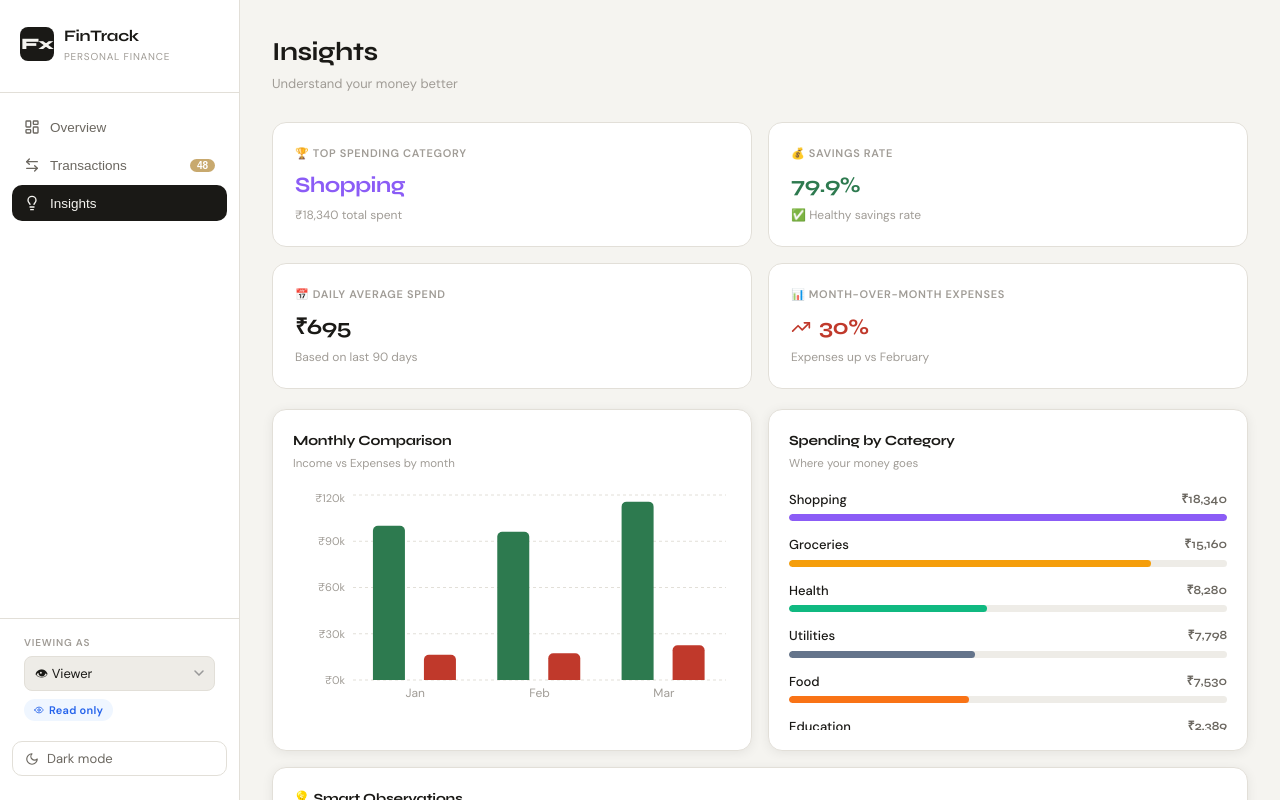
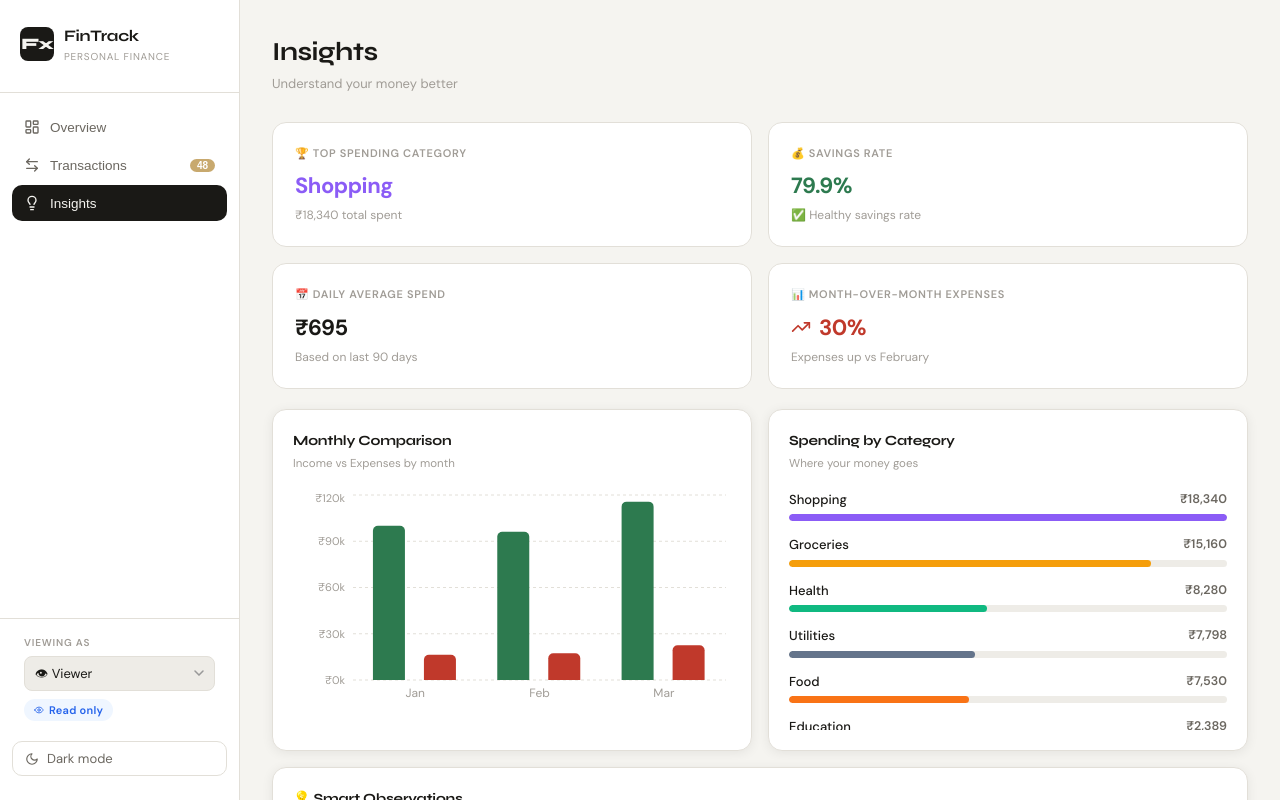
Before and after one commit to prajna-17/finance-dashboard, a React (Create React App) app: page / in a window 1280 px wide. Both pictures are taken after a click on the button "Insights". Shown: the top 800 px of the page. Built offline with nearby package versions, Linux system fonts and the light colour scheme.

Commit message:
fixed fonts accordingly

```diff
--- a/src/components/Insights.jsx
+++ b/src/components/Insights.jsx
@@ -1,11 +1,23 @@
 import React, { useMemo } from "react";
 import {
-  BarChart, Bar, XAxis, YAxis, CartesianGrid, Tooltip,
-  ResponsiveContainer, Cell
+  BarChart,
+  Bar,
+  XAxis,
+  YAxis,
+  CartesianGrid,
+  Tooltip,
+  ResponsiveContainer,
+  Cell,
 } from "recharts";
 import { useApp } from "../context/AppContext";
 import { categoryColors, monthlyData } from "../data/mockData";
-import { TrendingUp, TrendingDown, Zap, Target, AlertTriangle } from "lucide-react";
+import {
+  TrendingUp,
+  TrendingDown,
+  Zap,
+  Target,
+  AlertTriangle,
+} from "lucide-react";
 
 const fmt = (v) => `₹${Number(v).toLocaleString("en-IN")}`;
 
@@ -13,9 +25,18 @@ const CustomTooltip = ({ active, payload, label }) => {
   if (!active || !payload?.length) return null;
   return (
     <div className="tooltip-custom" style={{ padding: "10px 14px" }}>
-      <div style={{ fontWeight: 600, marginBottom: 4, fontSize: 13 }}>{label}</div>
-      {payload.map(p => (
-        <div key={p.name} style={{ fontSize: 12.5, color: p.fill || "var(--text)", marginBottom: 2 }}>
+      <div style={{ fontWeight: 600, marginBottom: 4, fontSize: 13 }}>
+        {label}
+      </div>
+      {payload.map((p) => (
+        <div
+          key={p.name}
+          style={{
+            fontSize: 12.5,
+            color: p.fill || "var(--text)",
+            marginBottom: 2,
+          }}
+        >
           {p.name}: {fmt(p.value)}
         </div>
       ))}
@@ -26,12 +47,18 @@ const CustomTooltip = ({ active, payload, label }) => {
 export default function Insights() {
   const { transactions } = useApp();
 
-  const expenses = useMemo(() => transactions.filter(t => t.type === "expense"), [transactions]);
-  const incomes = useMemo(() => transactions.filter(t => t.type === "income"), [transactions]);
+  const expenses = useMemo(
+    () => transactions.filter((t) => t.type === "expense"),
+    [transactions],
+  );
+  const incomes = useMemo(
+    () => transactions.filter((t) => t.type === "income"),
+    [transactions],
+  );
 
   const categoryTotals = useMemo(() => {
     const map = {};
-    expenses.forEach(t => {
+    expenses.forEach((t) => {
       map[t.category] = (map[t.category] || 0) + Math.abs(t.amount);
     });
     return Object.entries(map)
@@ -42,11 +69,17 @@ export default function Insights() {
   const topCategory = categoryTotals[0];
   const totalExpenses = expenses.reduce((s, t) => s + Math.abs(t.amount), 0);
   const totalIncome = incomes.reduce((s, t) => s + t.amount, 0);
-  const savingsRate = totalIncome > 0 ? (((totalIncome - totalExpenses) / totalIncome) * 100).toFixed(1) : 0;
+  const savingsRate =
+    totalIncome > 0
+      ? (((totalIncome - totalExpenses) / totalIncome) * 100).toFixed(1)
+      : 0;
 
   const mar = monthlyData[2];
   const feb = monthlyData[1];
-  const momChange = (((mar.expenses - feb.expenses) / feb.expenses) * 100).toFixed(1);
+  const momChange = (
+    ((mar.expenses - feb.expenses) / feb.expenses) *
+    100
+  ).toFixed(1);
   const momInc = (((mar.income - feb.income) / feb.income) * 100).toFixed(1);
 
   const maxVal = categoryTotals[0]?.value || 1;
@@ -63,53 +96,123 @@ export default function Insights() {
       <div className="insights-grid">
         <div className="insight-card" style={{ animationDelay: "0.05s" }}>
           <div className="insight-label">🏆 Top Spending Category</div>
-          <div className="insight-value" style={{ color: topCategory ? categoryColors[topCategory.name] : "var(--text)" }}>
+          <div
+            className="insight-value"
+            style={{
+              color: topCategory
+                ? categoryColors[topCategory.name]
+                : "var(--text)",
+            }}
+          >
             {topCategory?.name || "—"}
           </div>
-          <div className="insight-note">{topCategory ? `₹${topCategory.value.toLocaleString("en-IN")} total spent` : "No data"}</div>
+          <div className="insight-note">
+            {topCategory
+              ? `₹${topCategory.value.toLocaleString("en-IN")} total spent`
+              : "No data"}
+          </div>
         </div>
 
         <div className="insight-card" style={{ animationDelay: "0.1s" }}>
           <div className="insight-label">💰 Savings Rate</div>
-          <div className="insight-value" style={{ color: Number(savingsRate) > 20 ? "var(--green)" : "var(--red)" }}>
+          <div
+            className="insight-value"
+            style={{
+              color: Number(savingsRate) > 20 ? "var(--green)" : "var(--red)",
+            }}
+          >
             {savingsRate}%
           </div>
           <div className="insight-note">
-            {Number(savingsRate) > 20 ? "✅ Healthy savings rate" : "⚠️ Consider saving more"}
+            {Number(savingsRate) > 20
+              ? "✅ Healthy savings rate"
+              : "⚠️ Consider saving more"}
           </div>
         </div>
 
         <div className="insight-card" style={{ animationDelay: "0.15s" }}>
           <div className="insight-label">📅 Daily Average Spend</div>
-          <div className="insight-value">₹{Number(dailyAvg).toLocaleString("en-IN")}</div>
+          <div className="insight-value">
+            ₹{Number(dailyAvg).toLocaleString("en-IN")}
+          </div>
           <div className="insight-note">Based on last 90 days</div>
         </div>
 
         <div className="insight-card" style={{ animationDelay: "0.2s" }}>
           <div className="insight-label">📊 Month-over-Month Expenses</div>
-          <div className="insight-value" style={{ color: Number(momChange) > 0 ? "var(--red)" : "var(--green)", display: "flex", alignItems: "center", gap: 8 }}>
-            {Number(momChange) > 0 ? <TrendingUp size={20} /> : <TrendingDown size={20} />}
+          <div
+            className="insight-value"
+            style={{
+              color: Number(momChange) > 0 ? "var(--red)" : "var(--green)",
+              display: "flex",
+              alignItems: "center",
+              gap: 8,
+            }}
+          >
+            {Number(momChange) > 0 ? (
+              <TrendingUp size={20} />
+            ) : (
+              <TrendingDown size={20} />
+            )}
             {Math.abs(momChange)}%
           </div>
           <div className="insight-note">
-            {Number(momChange) > 0 ? `Expenses up vs February` : `Expenses down vs February`}
+            {Number(momChange) > 0
+              ? `Expenses up vs February`
+              : `Expenses down vs February`}
           </div>
         </div>
       </div>
 
-      <div style={{ display: "grid", gridTemplateColumns: "1fr 1fr", gap: 16, marginBottom: 16 }}>
+      <div
+        style={{
+          display: "grid",
+          gridTemplateColumns: "1fr 1fr",
+          gap: 16,
+          marginBottom: 16,
+        }}
+      >
         <div className="card">
           <div className="chart-title">Monthly Comparison</div>
           <div className="chart-sub">Income vs Expenses by month</div>
           <ResponsiveContainer width="100%" height={220}>
-            <BarChart data={monthlyData} barGap={4} margin={{ top: 5, right: 5, bottom: 0, left: 0 }}>
-              <CartesianGrid strokeDasharray="3 3" stroke="var(--border)" vertical={false} />
-              <XAxis dataKey="month" tick={{ fontSize: 12, fill: "var(--text3)" }} axisLine={false} tickLine={false} />
-              <YAxis tick={{ fontSize: 11, fill: "var(--text3)" }} axisLine={false} tickLine={false}
-                tickFormatter={(v) => `₹${(v / 1000).toFixed(0)}k`} />
+            <BarChart
+              data={monthlyData}
+              barGap={4}
+              margin={{ top: 5, right: 5, bottom: 0, left: 0 }}
+            >
+              <CartesianGrid
+                strokeDasharray="3 3"
+                stroke="var(--border)"
+                vertical={false}
+              />
+              <XAxis
+                dataKey="month"
+                tick={{ fontSize: 12, fill: "var(--text3)" }}
+                axisLine={false}
+                tickLine={false}
+              />
+              <YAxis
+                tick={{ fontSize: 11, fill: "var(--text3)" }}
+                axisLine={false}
+                tickLine={false}
+                tickFormatter={(v) => `₹${(v / 1000).toFixed(0)}k`}
+              />
               <Tooltip content={<CustomTooltip />} />
-              <Bar dataKey="income" name="Income" fill="var(--green)" radius={[5, 5, 0, 0]} maxBarSize={32} />
-              <Bar dataKey="expenses" name="Expenses" fill="var(--red)" radius={[5, 5, 0, 0]} maxBarSize={32} />
+              <Bar
+                dataKey="income"
+                name="Income"
+                fill="var(--green)"
+                radius={[5, 5, 0, 0]}
+                maxBarSize={32}
+              />
+              <Bar
+                dataKey="expenses"
+                name="Expenses"
+                fill="var(--red)"
+                radius={[5, 5, 0, 0]}
+                maxBarSize={32}
+              />
             </BarChart>
           </ResponsiveContainer>
         </div>
@@ -119,10 +222,25 @@ export default function Insights() {
           <div className="chart-sub">Where your money goes</div>
           <div style={{ maxHeight: 240, overflowY: "auto" }}>
             {categoryTotals.map((cat, i) => (
-              <div key={cat.name} className="spending-bar-item" style={{ animationDelay: `${i * 0.06}s` }}>
+              <div
+                key={cat.name}
+                className="spending-bar-item"
+                style={{ animationDelay: `${i * 0.06}s` }}
+              >
                 <div className="bar-label-row">
-                  <span style={{ fontSize: 13, fontWeight: 500 }}>{cat.name}</span>
-                  <span style={{ fontSize: 12.5, color: "var(--text2)", fontFamily: "Syne, sans-serif", fontWeight: 600 }}>
+                  <span style={{ fontSize: 13, fontWeight: 500 }}>
+                    {cat.name}
+                  </span>
+                  <span
+                    style={{
+                      fontSize: 12.5,
+                      color: "var(--text2)",
+                      fontFamily: "DM Sans, sans-serif",
+                      fontWeight: 600,
+                      fontVariantNumeric: "tabular-nums",
+                    }}
+                  >
+                    {" "}
                     ₹{cat.value.toLocaleString("en-IN")}
                   </span>
                 </div>
@@ -142,40 +260,93 @@ export default function Insights() {
       </div>
 
       <div className="card">
-        <div className="chart-title" style={{ marginBottom: 16 }}>💡 Smart Observations</div>
+        <div className="chart-title" style={{ marginBottom: 16 }}>
+          💡 Smart Observations
+        </div>
         <div style={{ display: "flex", flexDirection: "column", gap: 12 }}>
           {topCategory && (
-            <div style={{ display: "flex", gap: 12, padding: "14px", background: "var(--bg2)", borderRadius: 10 }}>
-              <Zap size={18} color="var(--accent)" style={{ flexShrink: 0, marginTop: 1 }} />
+            <div
+              style={{
+                display: "flex",
+                gap: 12,
+                padding: "14px",
+                background: "var(--bg2)",
+                borderRadius: 10,
+              }}
+            >
+              <Zap
+                size={18}
+                color="var(--accent)"
+                style={{ flexShrink: 0, marginTop: 1 }}
+              />
               <div>
-                <div style={{ fontSize: 13.5, fontWeight: 600, marginBottom: 3 }}>Highest category: {topCategory.name}</div>
+                <div
+                  style={{ fontSize: 13.5, fontWeight: 600, marginBottom: 3 }}
+                >
+                  Highest category: {topCategory.name}
+                </div>
                 <div style={{ fontSize: 12.5, color: "var(--text2)" }}>
-                  You've spent ₹{topCategory.value.toLocaleString("en-IN")} on {topCategory.name.toLowerCase()} — that's {((topCategory.value / totalExpenses) * 100).toFixed(1)}% of your total expenses.
+                  You've spent ₹{topCategory.value.toLocaleString("en-IN")} on{" "}
+                  {topCategory.name.toLowerCase()} — that's{" "}
+                  {((topCategory.value / totalExpenses) * 100).toFixed(1)}% of
+                  your total expenses.
                 </div>
               </div>
             </div>
           )}
           {Number(momChange) > 10 && (
-            <div style={{ display: "flex", gap: 12, padding: "14px", background: "var(--red-bg)", borderRadius: 10 }}>
-              <AlertTriangle size={18} color="var(--red)" style={{ flexShrink: 0, marginTop: 1 }} />
+            <div
+              style={{
+                display: "flex",
+                gap: 12,
+                padding: "14px",
+                background: "var(--red-bg)",
+                borderRadius: 10,
+              }}
+            >
+              <AlertTriangle
+                size={18}
+                color="var(--red)"
+                style={{ flexShrink: 0, marginTop: 1 }}
+              />
               <div>
-                <div style={{ fontSize: 13.5, fontWeight: 600, marginBottom: 3 }}>Spending increased this month</div>
+                <div
+                  style={{ fontSize: 13.5, fontWeight: 600, marginBottom: 3 }}
+                >
+                  Spending increased this month
+                </div>
                 <div style={{ fontSize: 12.5, color: "var(--text2)" }}>
-                  Your expenses went up by {momChange}% compared to last month. Consider reviewing discretionary spending.
+                  Your expenses went up by {momChange}% compared to last month.
+                  Consider reviewing discretionary spending.
                 </div>
               </div>
             </div>
           )}
-          <div style={{ display: "flex", gap: 12, padding: "14px", background: Number(savingsRate) > 20 ? "var(--green-bg)" : "var(--red-bg)", borderRadius: 10 }}>
-            <Target size={18} color={Number(savingsRate) > 20 ? "var(--green)" : "var(--red)"} style={{ flexShrink: 0, marginTop: 1 }} />
+          <div
+            style={{
+              display: "flex",
+              gap: 12,
+              padding: "14px",
+              background:
+                Number(savingsRate) > 20 ? "var(--green-bg)" : "var(--red-bg)",
+              borderRadius: 10,
+            }}
+          >
+            <Target
+              size={18}
+              color={Number(savingsRate) > 20 ? "var(--green)" : "var(--red)"}
+              style={{ flexShrink: 0, marginTop: 1 }}
+            />
             <div>
-              <div style={{ fontSize: 13.5, fontWeight: 600, marginBottom: 3 }}>Savings rate: {savingsRate}%</div>
+              <div style={{ fontSize: 13.5, fontWeight: 600, marginBottom: 3 }}>
+                Savings rate: {savingsRate}%
+              </div>
               <div style={{ fontSize: 12.5, color: "var(--text2)" }}>
                 {Number(savingsRate) > 30
                   ? "Great job! You're saving more than 30% of your income. Keep it up."
                   : Number(savingsRate) > 20
-                  ? "You're saving 20–30% — solid financial habit. Try to push toward 30%."
-                  : "Aim for at least 20% savings rate. Small daily cuts add up quickly."}
+                    ? "You're saving 20–30% — solid financial habit. Try to push toward 30%."
+                    : "Aim for at least 20% savings rate. Small daily cuts add up quickly."}
               </div>
             </div>
           </div>
--- a/src/index.css
+++ b/src/index.css
@@ -61,6 +61,7 @@ body,
 
 body {
   font-family: "DM Sans", sans-serif;
+  font-variant-numeric: tabular-nums;
   background: var(--bg);
   color: var(--text);
   font-size: 14px;
@@ -401,7 +402,7 @@ body {
 }
 
 .stat-value {
-  font-family: "Syne", sans-serif;
+  font-family: "DM Sans", sans-serif;
   font-size: 28px;
   font-weight: 700;
   letter-spacing: -1px;
@@ -620,7 +621,7 @@ body {
 }
 
 .amount-cell {
-  font-family: "Syne", sans-serif;
+  font-family: "DM Sans", sans-serif;
   font-weight: 600;
   font-size: 14px;
 }
@@ -796,6 +797,8 @@ body {
 
 /* ---- Insights ---- */
 .insights-grid {
+  font-variant-numeric: tabular-nums;
+
   display: grid;
   grid-template-columns: repeat(2, 1fr);
   gap: 16px;
@@ -826,7 +829,9 @@ body {
 }
 
 .insight-value {
-  font-family: "Syne", sans-serif;
+  font-family: "DM Sans", sans-serif;
+  font-variant-numeric: tabular-nums;
+
   font-size: 22px;
   font-weight: 700;
   color: var(--text);
@@ -849,6 +854,7 @@ body {
   margin-bottom: 5px;
   font-size: 13px;
   font-weight: 500;
+  font-variant-numeric: tabular-nums;
 }
 
 .bar-track {
```
